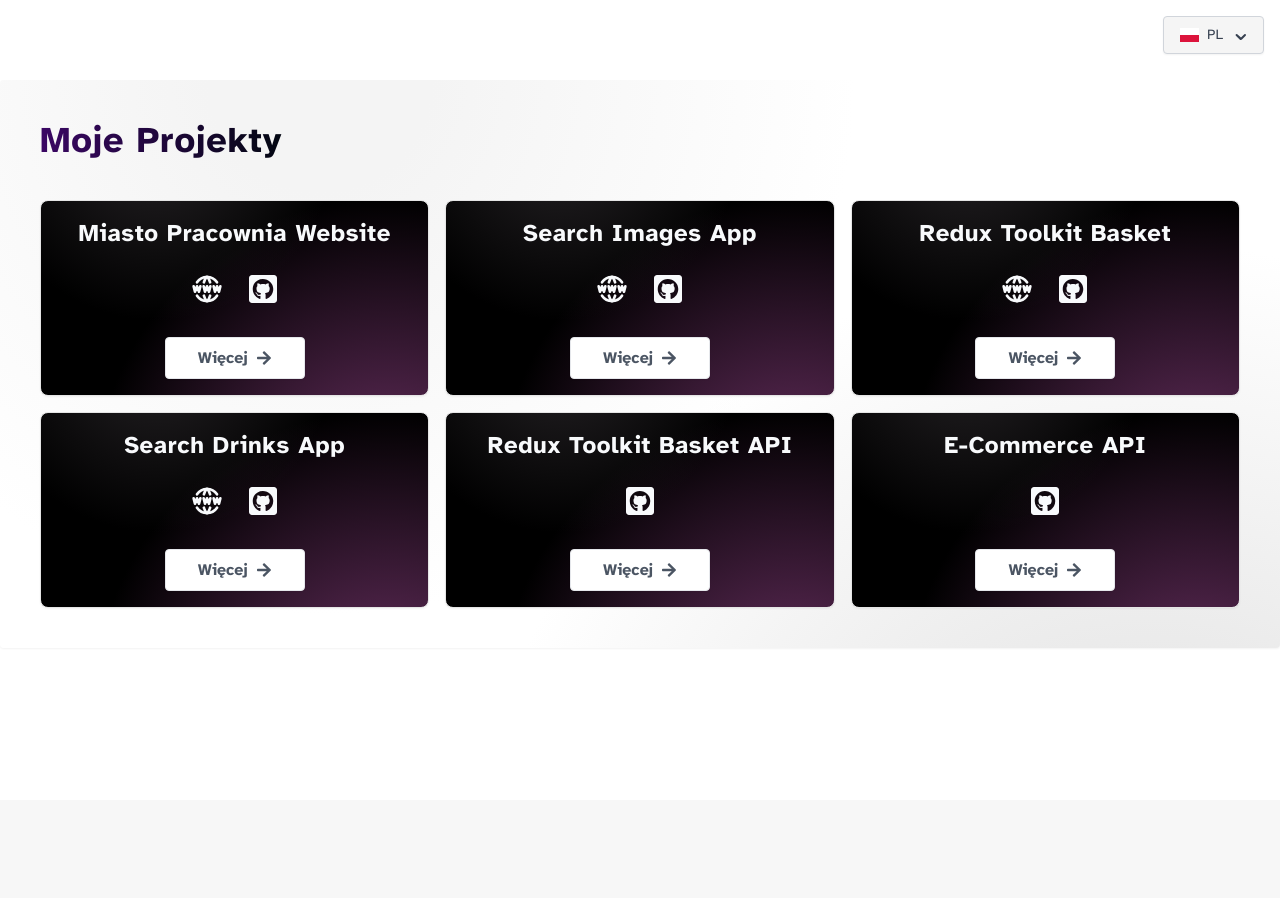
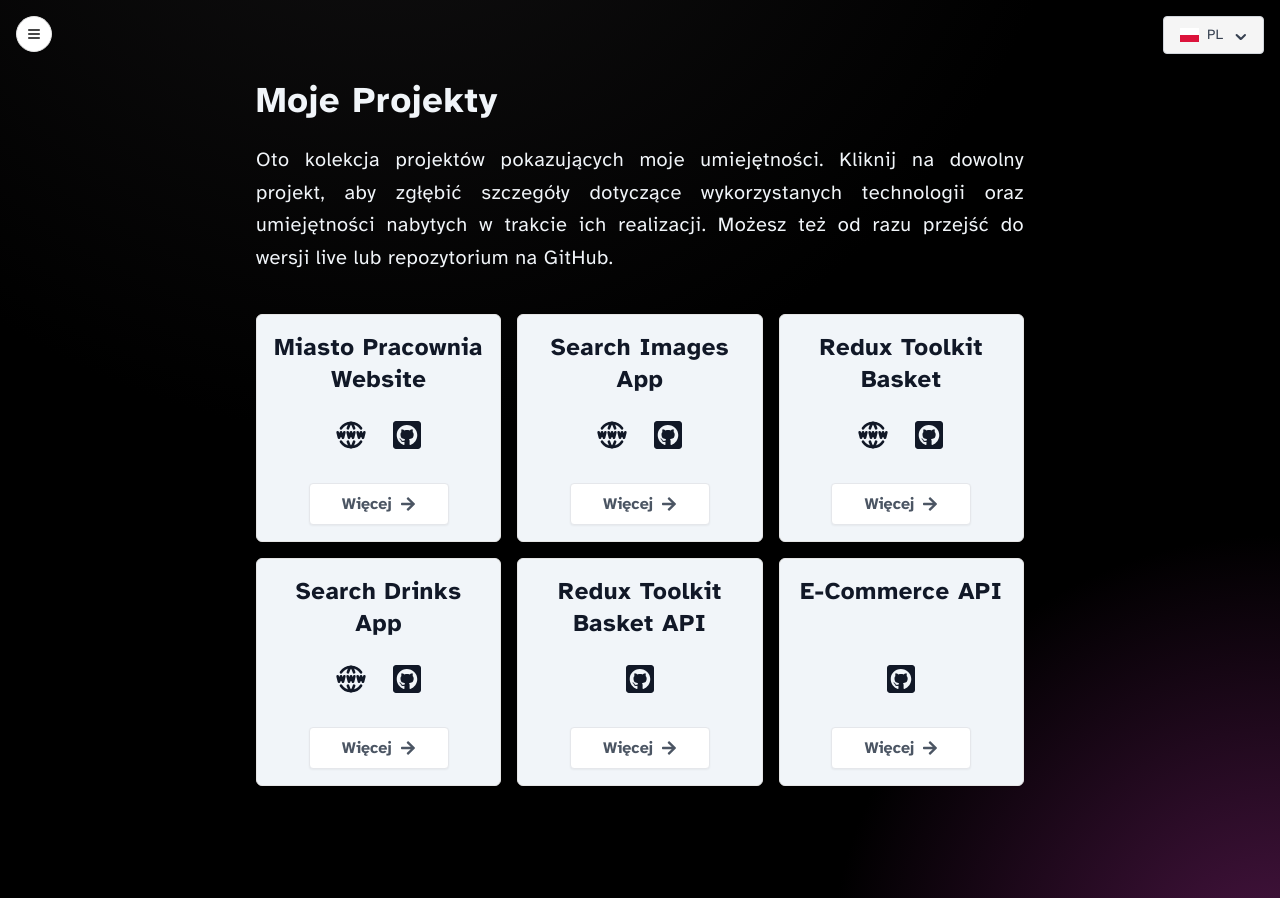
Before and after one commit to misiek869/my_portfolio_v3, a React (Vite) app: page /projects in a window 1280 px wide. Before the commit the page ends 800 px from the top, so only its background shows below. Built offline with nearby package versions, Linux system fonts and the light colour scheme.

Commit message:
restyle projects page

```diff
--- a/src/components/ProjectCard.tsx
+++ b/src/components/ProjectCard.tsx
@@ -26,15 +26,8 @@ const ProjectCard = ({
 	const { t } = useTranslation()
 
 	return (
-		<article
-			style={{
-				background: `
-  radial-gradient(circle at 30% -30%, #252225 0%, transparent 48%),
-  radial-gradient(circle at 90% 150%, #6b3063 0%, #000 65%)
-`,
-			}}
-			className='flex flex-col items-center border p-4 shadow-sm bg-slate-50  rounded-lg '>
-			<h3 className='text-slate-50 text-2xl font-semibold capitalize tracking-wide text-center 3xl:text-3xl'>
+		<article className='flex flex-col items-center border p-4 shadow-sm bg-slate-100 rounded-md '>
+			<h3 className='text-gray-900 text-2xl font-semibold capitalize tracking-wide text-center 3xl:text-3xl'>
 				{title}
 			</h3>
 			{/* <h3 className='bg-gradient-to-r from-red-950 via-gray-900 to-purple-950 inline-block text-transparent bg-clip-text text-2xl font-semibold capitalize tracking-wide text-center 3xl:text-3xl'>
@@ -45,14 +38,14 @@ const ProjectCard = ({
 				<div className='flex gap-x-6 justify-center mt-6'>
 					{url ? (
 						<a target='_blank' href={url} className=''>
-							<TbWorldWww className='h-8 w-8 3xl:h-12 3xl:w-12 text-slate-50 hover:text-purple-950 duration-300 hover:scale-110' />
+							<TbWorldWww className='h-8 w-8 3xl:h-12 3xl:w-12 text-gray-900 hover:text-purple-950 duration-300 hover:scale-110' />
 						</a>
 					) : (
 						''
 					)}
 
 					<a target='_blank' href={github} className=''>
-						<FaGithubSquare className='h-8 w-8 3xl:h-12 3xl:w-12 text-slate-50 hover:text-purple-950 duration-300 hover:scale-110' />
+						<FaGithubSquare className='h-8 w-8 3xl:h-12 3xl:w-12 text-gray-900 hover:text-purple-950 duration-300 hover:scale-110' />
 					</a>
 				</div>
 				<Link
--- a/src/components/Projects.tsx
+++ b/src/components/Projects.tsx
@@ -3,26 +3,41 @@ import { projects } from '../data'
 import ProjectCard from './ProjectCard'
 import { v4 as uuidv4 } from 'uuid'
 import { motion } from 'framer-motion'
+import Navigation from './Navigation'
 
 const Projects = () => {
 	const { t } = useTranslation()
 
 	return (
-		<motion.section
-			initial={{ x: '150%' }}
-			animate={{ x: 0 }}
-			exit={{ x: '150%' }}
-			transition={{ duration: 0.3, delay: 0.1 }}
+		<section
 			style={{
 				background: `
-    radial-gradient(circle at 25% 0%, #f4f4f4 10%, transparent 48%),
-    radial-gradient(circle at 90% 150%, #dcdcdc 0%, #ffffff 48%)
+  radial-gradient(circle at 30% -30%, #131213 0%, transparent 48%),
+  radial-gradient(circle at 100% 110%, #4b1544 0%, #000 28%)
 `,
 			}}
-			className='mt-20 p-10 bg-white rounded-sm shadow-sm'>
-			<h2 className='bg-gradient-to-r to-gray-950  from-purple-950 inline-block text-transparent bg-clip-text text-3xl md:text-4xl font-bold tracking-wide capitalize 3xl:text-5xl'>
+			className='max-w-screen min-h-screen py-20'>
+			<motion.div
+				initial={{ opacity: 0 }}
+				animate={{ opacity: 1 }}
+				transition={{ delay: 0.7, duration: 0.7 }}
+				className='fixed top-4 left-4'>
+				<Navigation hidden={'about'} />
+			</motion.div>
+			<motion.div
+				initial={{ opacity: 0 }}
+				animate={{ opacity: 1 }}
+				transition={{ delay: 0.1, duration: 0.7 }}
+				className='mb-8  w-[80vw] lg:w-[60vw] mx-auto text-slate-100 '>
+				<h2 className='text-3xl md:text-4xl font-bold tracking-wide capitalize 3xl:text-5xl mb-6'>
 					{t('projectsTitle')}
 				</h2>
+				<p className='text-lg tracking-wide leading-loose md:text-xl 3xl:text-2xl 3xl:leading-[3rem] md:leading-relaxed text-justify'>
+					Oto kolekcja projektów pokazujących moje umiejętności. Kliknij na
+					dowolny projekt, aby zgłębić szczegóły dotyczące wykorzystanych
+					technologii oraz umiejętności nabytych w trakcie ich realizacji.
+					Możesz też od razu przejść do wersji live lub repozytorium na GitHub.
+				</p>
 				<div className='mt-10 grid sm:grid-cols-2 lg:grid-cols-3 gap-4 3xl:gap-8'>
 					{projects.map(project => {
 						const { url, github, title, text, tech, id } = project
@@ -39,7 +54,8 @@ const Projects = () => {
 						)
 					})}
 				</div>
-		</motion.section>
+			</motion.div>
+		</section>
 	)
 }
 
```
Lines whose indentation alone changed are shown as unchanged.
